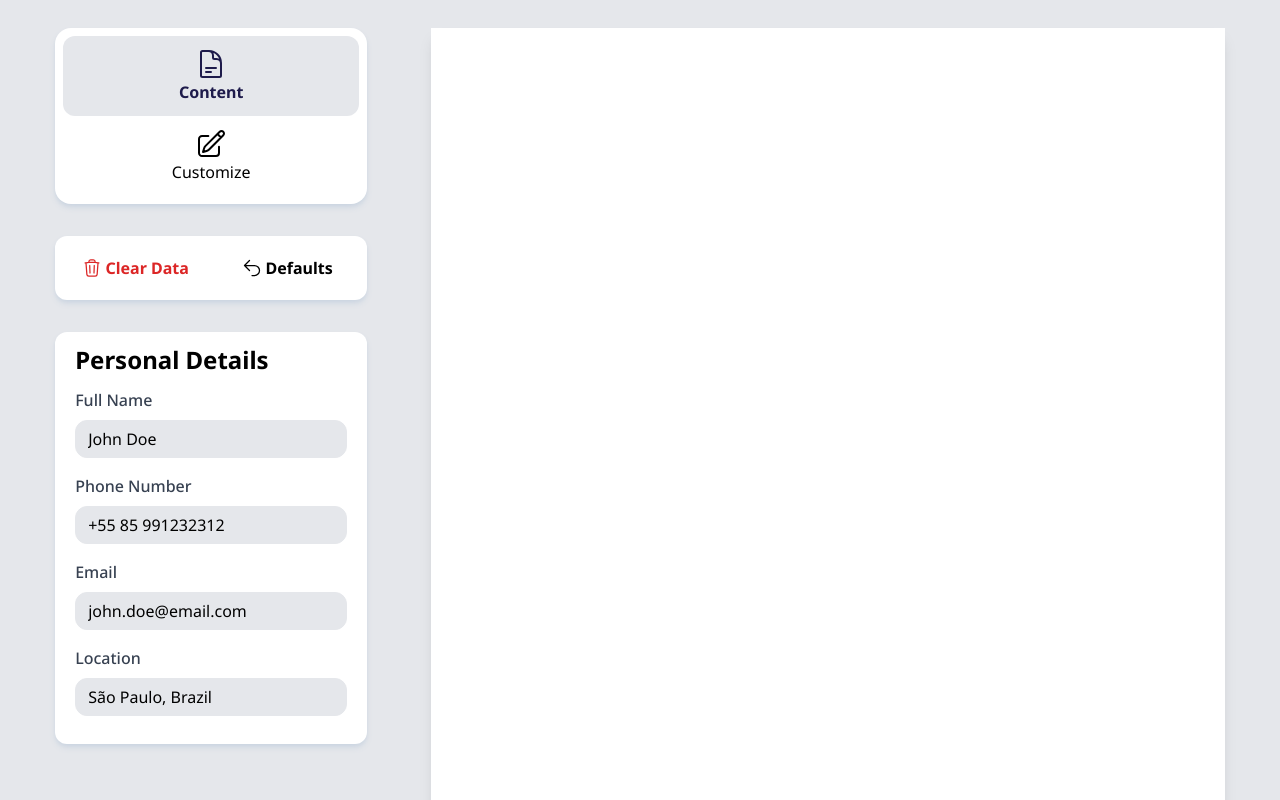
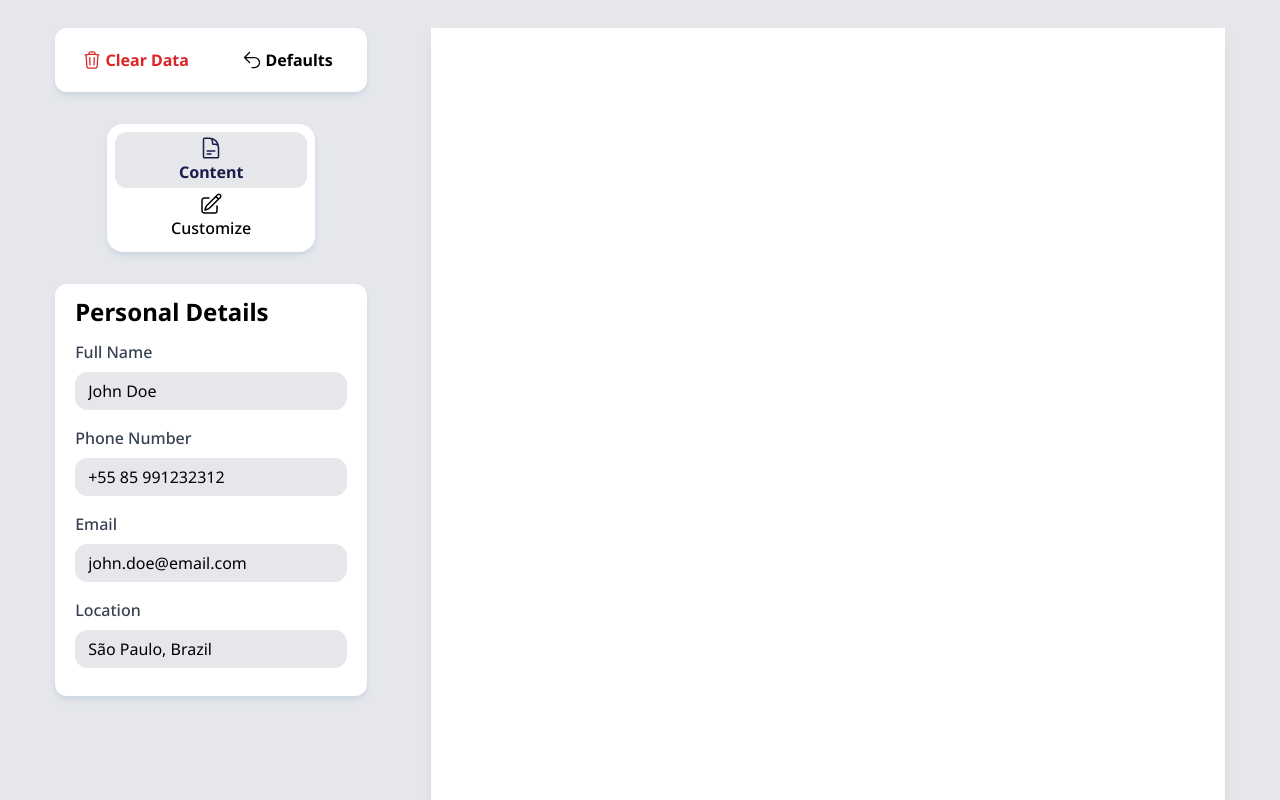
Before and after one commit to leo-vic3nt/EasyCv, a React (Vite) app: page / in a window 1280 px wide. Shown: the top 800 px of the page. Built offline with nearby package versions, Linux system fonts and the light colour scheme.

Commit message:
design adjustments

```diff
--- a/src/App.jsx
+++ b/src/App.jsx
@@ -17,8 +17,8 @@ function App() {
   return (
     <Container>
       <SideControlsContainer>
+        <FormControls />
         <FormModeToggle />
-        <FormControls />
         <PersonalDetails/>
       </SideControlsContainer>
 
--- a/src/components/FormModeToggle.jsx
+++ b/src/components/FormModeToggle.jsx
@@ -8,7 +8,7 @@ import {
 
 function Container({ children }) {
   return (
-    <div className="flex h-fit w-full flex-col rounded-2xl bg-white p-2 shadow-md shadow-slate-300">
+    <div className="flex h-fit w-2/3 my-0 mx-auto flex-col rounded-2xl bg-white p-2 shadow-md shadow-slate-300">
       {children}
     </div>
   );
@@ -18,7 +18,7 @@ function ToggleButton({ children, isActive, onClick }) {
   return (
     <button
       className={clsx(
-        "flex w-full flex-col items-center rounded-xl border-solid px-2 py-3 font-normal transition-colors duration-150 ease-in-out active:scale-95",
+        "flex w-full flex-col items-center rounded-xl border-solid py-1 font-medium transition-colors duration-150 ease-in-out active:scale-95",
         isActive && "bg-gray-200 !font-bold text-indigo-950",
       )}
       onClick={onClick}
@@ -37,14 +37,14 @@ function FormModeToggle() {
         isActive={activeButton === "content"}
         onClick={() => setActiveButton("content")}
       >
-        <DocumentTextIcon className="size-8" />
+        <DocumentTextIcon className="size-6" />
         Content
       </ToggleButton>
       <ToggleButton
         isActive={activeButton === "customize"}
         onClick={() => setActiveButton("customize")}
       >
-        <PencilSquareIcon className="size-8" />
+        <PencilSquareIcon className="size-6" />
         Customize
       </ToggleButton>
     </Container>
--- a/src/components/SideControlsContainer.jsx
+++ b/src/components/SideControlsContainer.jsx
@@ -1,6 +1,6 @@
 /* eslint-disable react/prop-types */
 function SideControlsContainer({ children }) {
-  return <div className="flex flex-col w-1/4 min-w-72 gap-8">{children}</div>;
+  return <div className="flex w-1/4 min-w-72 flex-col gap-8">{children}</div>;
 }
 
 export default SideControlsContainer;
```
